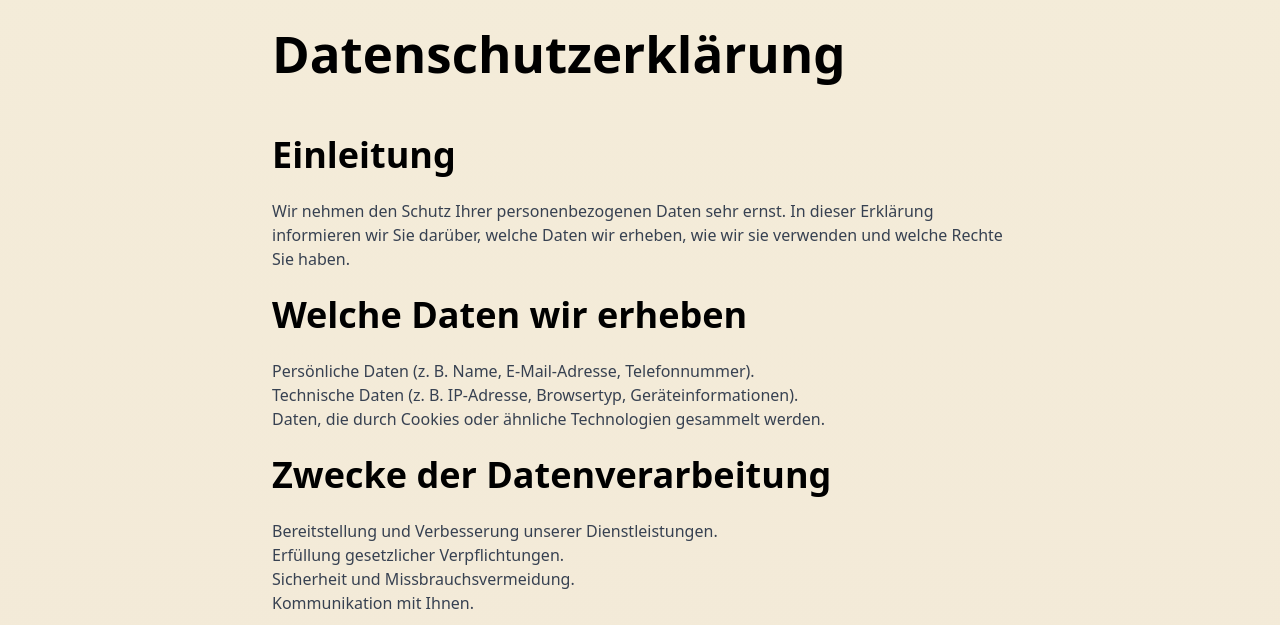
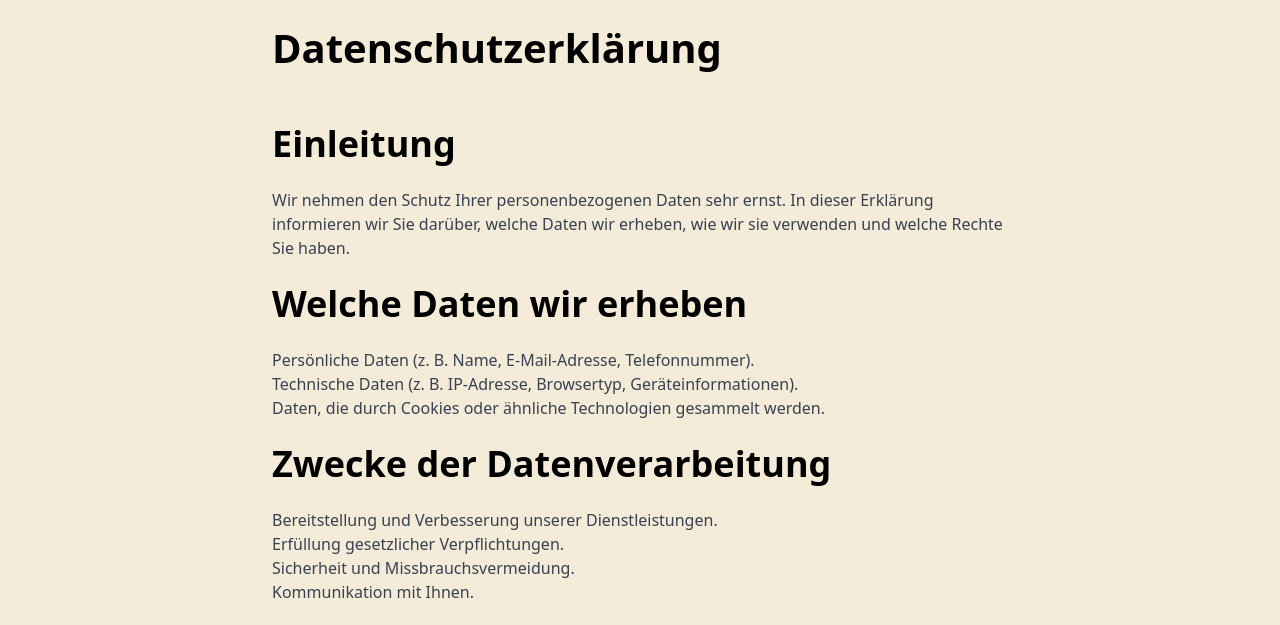
Before and after one commit to ichak244-art/cars, a plain HTML site: page index.html in a window 1280 px wide. Shown: the part 77-702 px from the top of the page. Drawn offline with nearby package versions, Linux system fonts and the light colour scheme.

Commit message:
Update index.html

```diff
--- a/index.html
+++ b/index.html
@@ -281,7 +281,7 @@
     <main class="mx-auto max-w-3xl px-4">
       <h1
         data-i18n="privacy.heading"
-        class="text-5xl md:text-[51px] font-bold mb-14 mt-10"
+        class="text-5xl md:text-[40px] font-bold mb-14 mt-10"
       >
         Datenschutzerklärung
       </h1>
```
